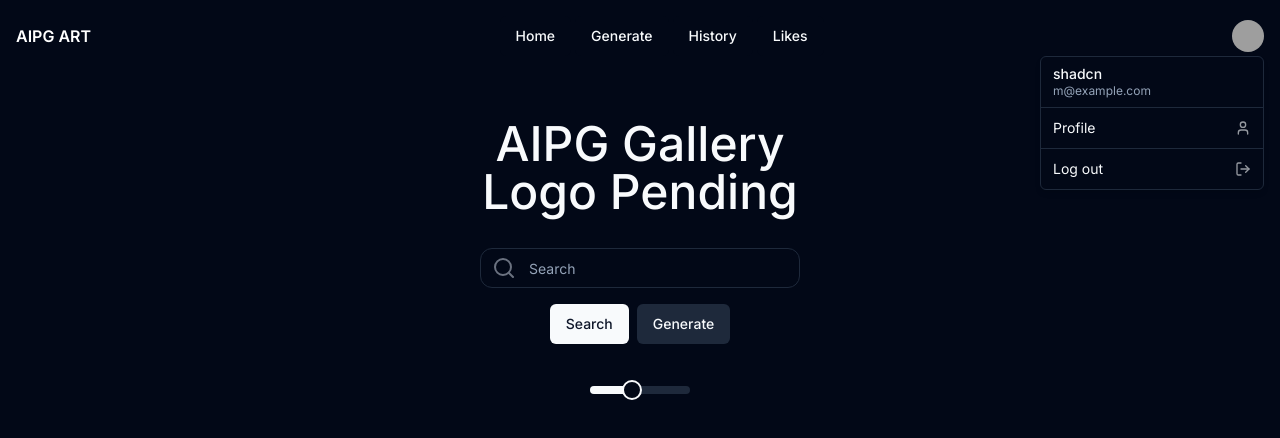
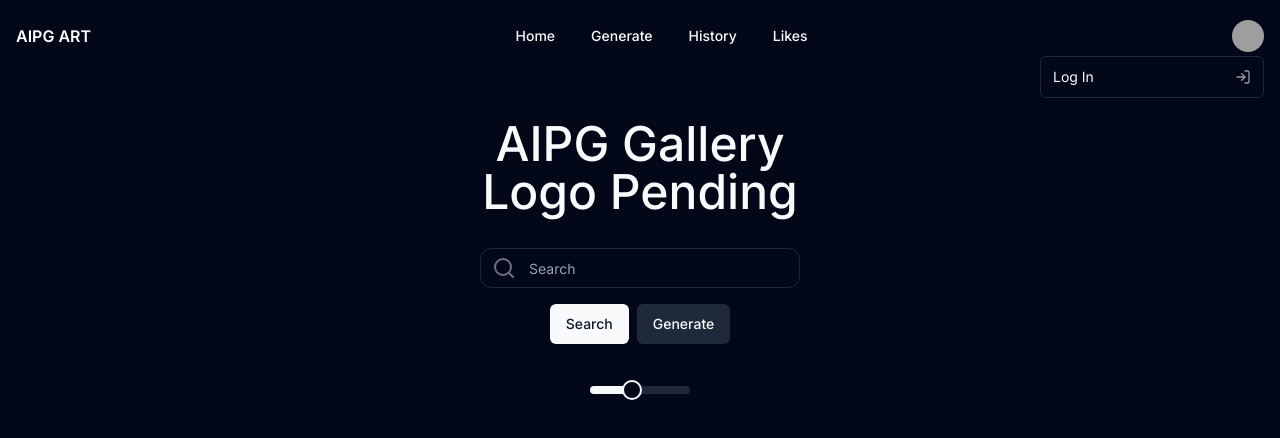
Before and after one commit to websines/aipg-gallery, a Next.js app: page / in a window 1280 px wide. Both pictures are taken after a click on the button 1248 px from the left and 36 px from the top of the page. Shown: the top 438 px of the page. Built offline with nearby package versions, Linux system fonts and the light colour scheme; grey boxes are pictures that could not be loaded.

Commit message:
user-nav-update

```diff
--- a/app/generate/page.tsx
+++ b/app/generate/page.tsx
@@ -5,8 +5,10 @@ import ImageGenForm from "@/components/image-gen-components/ImageGenForm";
 import { AlertDestructive } from "@/components/misc-components/AlertDestructive";
 
 const page = () => {
+  const user = true;
   return (
     <div className="w-full flex flex-col gap-4 items-center justify-center p-4">
+      {!user && (
         <div className="md:w-[50%]">
           <AlertDestructive
             text="You need to log in to use this!"
@@ -14,6 +16,7 @@ const page = () => {
             className="bg-red-500 text-white"
           />
         </div>
+      )}
       <div className="grid grid-cols-1 md:grid-cols-2 gap-4 w-full ">
         <div className="flex flex-col justify-center items-center my-8 w-full order-2 md:order-1">
           <ImageGenForm />
--- a/components/homepage-components/UserNav.tsx
+++ b/components/homepage-components/UserNav.tsx
@@ -10,19 +10,24 @@ import {
   DropdownMenuShortcut,
   DropdownMenuTrigger,
 } from "@/components/ui/dropdown-menu";
-import { LogOut, User } from "lucide-react";
+import { LogIn, LogOut, User, User2Icon } from "lucide-react";
 
 export function UserNav() {
+  const user = false;
+
   return (
     <DropdownMenu>
       <DropdownMenuTrigger asChild>
         <Button variant="ghost" className="relative h-8 w-8 rounded-full">
           <Avatar className="h-8 w-8">
             <AvatarImage src="/avatars/01.png" alt="@shadcn" />
-            <AvatarFallback>SC</AvatarFallback>
+            <AvatarFallback>
+              <User2Icon className="w-4 h-4" />
+            </AvatarFallback>
           </Avatar>
         </Button>
       </DropdownMenuTrigger>
+      {user ? (
         <DropdownMenuContent className="w-56" align="end" forceMount>
           <DropdownMenuLabel className="font-normal">
             <div className="flex flex-col space-y-1">
@@ -49,6 +54,16 @@ export function UserNav() {
             </DropdownMenuShortcut>
           </DropdownMenuItem>
         </DropdownMenuContent>
+      ) : (
+        <DropdownMenuContent className="w-56" align="end" forceMount>
+          <DropdownMenuItem className="cursor-pointer">
+            Log In
+            <DropdownMenuShortcut>
+              <LogIn className="w-4 h-4" />
+            </DropdownMenuShortcut>
+          </DropdownMenuItem>
+        </DropdownMenuContent>
+      )}
     </DropdownMenu>
   );
 }
```
Lines whose indentation alone changed are shown as unchanged.
